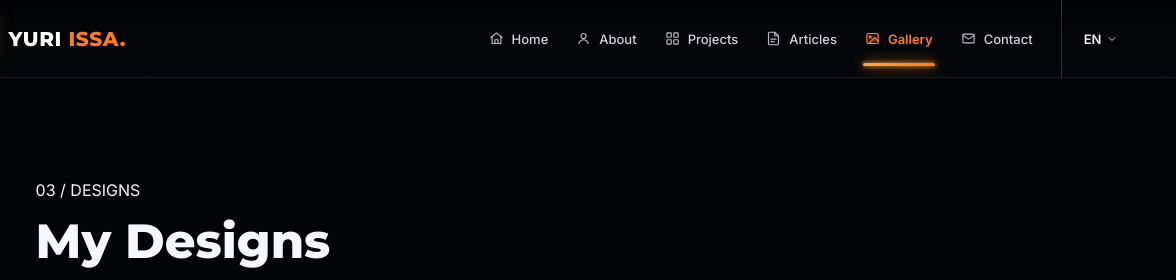
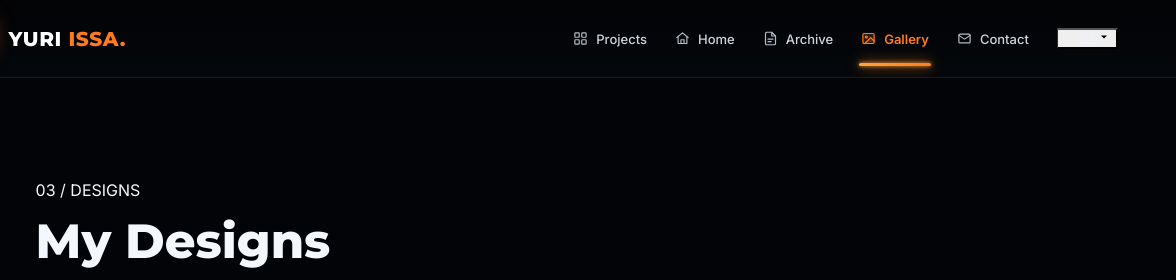
Before and after one commit to yuriissa/yuriissa.github.io, a plain HTML site: page designs.html in a window 1280 px wide. Shown: the top 280 px of the page, 104-1280 px from the left. Drawn offline with Linux system fonts and the light colour scheme.

Commit message:
Add bilingual navigation and Arabic language option

```diff
--- a/designs.html
+++ b/designs.html
@@ -56,34 +56,18 @@
   <button class="menu-toggle" aria-label="Open navigation" onclick="document.querySelector('.nav').classList.toggle('open')">☰</button>
 
   <nav class="nav" aria-label="Main navigation">
-    <a href="index.html#home">
-      <svg viewBox="0 0 24 24"><path d="M3 10.5L12 3l9 7.5"/><path d="M5 9.5V20h14V9.5"/><path d="M9.5 20v-6h5v6"/></svg>
-      Home
-    </a>
-    <a href="index.html#about">
-      <svg viewBox="0 0 24 24"><circle cx="12" cy="8" r="4"/><path d="M4.5 20c1.5-4 4.5-6 7.5-6s6 2 7.5 6"/></svg>
-      About
-    </a>
-    <a href="projects.html">
-      <svg viewBox="0 0 24 24"><rect x="3" y="3" width="7" height="7" rx="1.2"/><rect x="14" y="3" width="7" height="7" rx="1.2"/><rect x="3" y="14" width="7" height="7" rx="1.2"/><rect x="14" y="14" width="7" height="7" rx="1.2"/></svg>
-      Projects
-    </a>
-    <a href="articles.html">
-      <svg viewBox="0 0 24 24"><path d="M14 2H6a2 2 0 0 0-2 2v16a2 2 0 0 0 2 2h12a2 2 0 0 0 2-2V8z"/><polyline points="14 2 14 8 20 8"/><line x1="8" y1="13" x2="16" y2="13"/><line x1="8" y1="17" x2="13" y2="17"/></svg>
-      Articles
-    </a>
-    <a class="active" href="designs.html">
-      <svg viewBox="0 0 24 24"><rect x="3" y="4" width="18" height="16" rx="2"/><circle cx="8.5" cy="9.5" r="1.5"/><polyline points="21 16 15.5 10.5 6 20"/></svg>
-      Gallery
-    </a>
-    <a href="index.html#contact">
-      <svg viewBox="0 0 24 24"><rect x="3" y="5" width="18" height="14" rx="2"/><polyline points="3 7 12 13 21 7"/></svg>
-      Contact
-    </a>
-    <a class="lang" href="#home">
-      EN
-      <svg viewBox="0 0 24 24"><polyline points="6 9 12 15 18 9"/></svg>
-    </a>
+    <a href="projects.html"><svg viewBox="0 0 24 24"><rect x="3" y="3" width="7" height="7" rx="1.2"/><rect x="14" y="3" width="7" height="7" rx="1.2"/><rect x="3" y="14" width="7" height="7" rx="1.2"/><rect x="14" y="14" width="7" height="7" rx="1.2"/></svg><span class="nav-label">Projects</span></a>
+    <a href="index.html#home"><svg viewBox="0 0 24 24"><path d="M3 10.5L12 3l9 7.5"/><path d="M5 9.5V20h14V9.5"/><path d="M9.5 20v-6h5v6"/></svg><span class="nav-label">Home</span></a>
+    <a href="index.html#archive"><svg viewBox="0 0 24 24"><path d="M14 2H6a2 2 0 0 0-2 2v16a2 2 0 0 0 2 2h12a2 2 0 0 0 2-2V8z"/><polyline points="14 2 14 8 20 8"/><line x1="8" y1="13" x2="16" y2="13"/><line x1="8" y1="17" x2="13" y2="17"/></svg><span class="nav-label">Archive</span></a>
+    <a class="active" href="designs.html"><svg viewBox="0 0 24 24"><rect x="3" y="4" width="18" height="16" rx="2"/><circle cx="8.5" cy="9.5" r="1.5"/><polyline points="21 16 15.5 10.5 6 20"/></svg><span class="nav-label">Gallery</span></a>
+    <a href="index.html#contact"><svg viewBox="0 0 24 24"><rect x="3" y="5" width="18" height="14" rx="2"/><polyline points="3 7 12 13 21 7"/></svg><span class="nav-label">Contact</span></a>
+    <div class="lang-wrap">
+      <button class="lang" type="button" aria-haspopup="true" aria-expanded="false" aria-label="Choose language"><span class="lang-current">EN</span><svg viewBox="0 0 24 24"><polyline points="6 9 12 15 18 9"/></svg></button>
+      <div class="language-menu" hidden>
+        <button type="button" data-language="en" aria-pressed="true">EN <span>English</span></button>
+        <button type="button" data-language="ar" aria-pressed="false">AR <span>العربية</span></button>
+      </div>
+    </div>
   </nav>
 </header>
 <main class="page-main">
@@ -119,5 +103,6 @@
 <script>
 document.querySelectorAll('.nav a').forEach(a=>a.addEventListener('click',()=>document.querySelector('.nav').classList.remove('open')));
 </script>
+<script src="language.js"></script>
 </body>
 </html>
```
